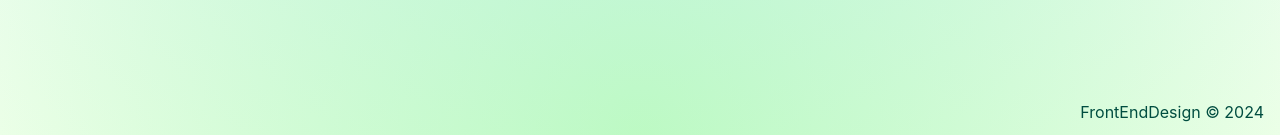
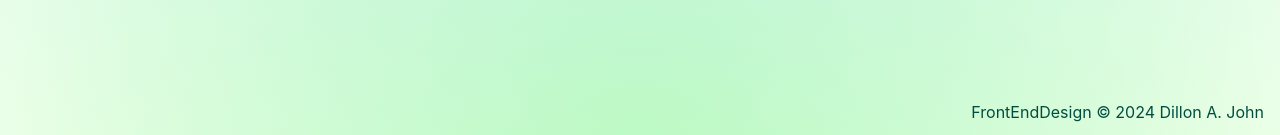
Before and after one commit to Patch85/sweng861_frontEndDesign, an Angular app: page / in a window 1280 px wide. Shown: the part 662-797 px from the top of the page. Built offline with nearby package versions, Linux system fonts and the light colour scheme.

Commit message:
feat: footer component
extract footer from app component to its own component

```diff
--- a/src/app/app.component.css
+++ b/src/app/app.component.css
@@ -35,17 +35,6 @@ main {
   width: 100%;
 }
 
-footer {
-  grid-area: footer;
-  display: flex;
-  justify-content: right;
-  align-items: bottom;
-  padding-top: 1rem;
-}
-
-footer p {
-  padding-right: 1rem;
-}
 
 .card {
   max-height: 40vh;
--- a/src/app/app.component.html
+++ b/src/app/app.component.html
@@ -31,9 +31,7 @@
     </div>
   </main>
 
-  <footer>
-    <p>FrontEndDesign &copy; 2024</p>
-  </footer>
+  <app-footer></app-footer>
 </div>
 
 <router-outlet />
--- a/src/app/app.component.ts
+++ b/src/app/app.component.ts
@@ -1,15 +1,17 @@
 import { Component } from '@angular/core';
 import { RouterOutlet } from '@angular/router';
 import { HeaderComponent } from './header/header.component';
+import { FooterComponent } from './footer/footer.component';
 
 @Component({
   selector: 'app-root',
   standalone: true,
-  imports: [RouterOutlet, HeaderComponent],
+  imports: [RouterOutlet, HeaderComponent, FooterComponent],
   templateUrl: './app.component.html',
   styleUrl: './app.component.css',
 })
 export class AppComponent {
   title = 'frontEndDesign';
   HeaderComponent = HeaderComponent;
+  FooterComponent = FooterComponent;
 }
--- /dev/null
+++ b/src/app/footer/footer.component.css
@@ -0,0 +1,11 @@
+footer {
+  grid-area: footer;
+  display: flex;
+  justify-content: right;
+  align-items: bottom;
+  padding-top: 1rem;
+}
+
+footer p {
+  padding-right: 1rem;
+}
--- /dev/null
+++ b/src/app/footer/footer.component.html
@@ -0,0 +1,3 @@
+<footer>
+  <p>FrontEndDesign &copy; 2024 Dillon A. John</p>
+</footer>
```
Also changed, not shown: src/app/footer/footer.component.ts (added, +12 -0 lines), 1 other file (tests, documents, lock files or other folders).
